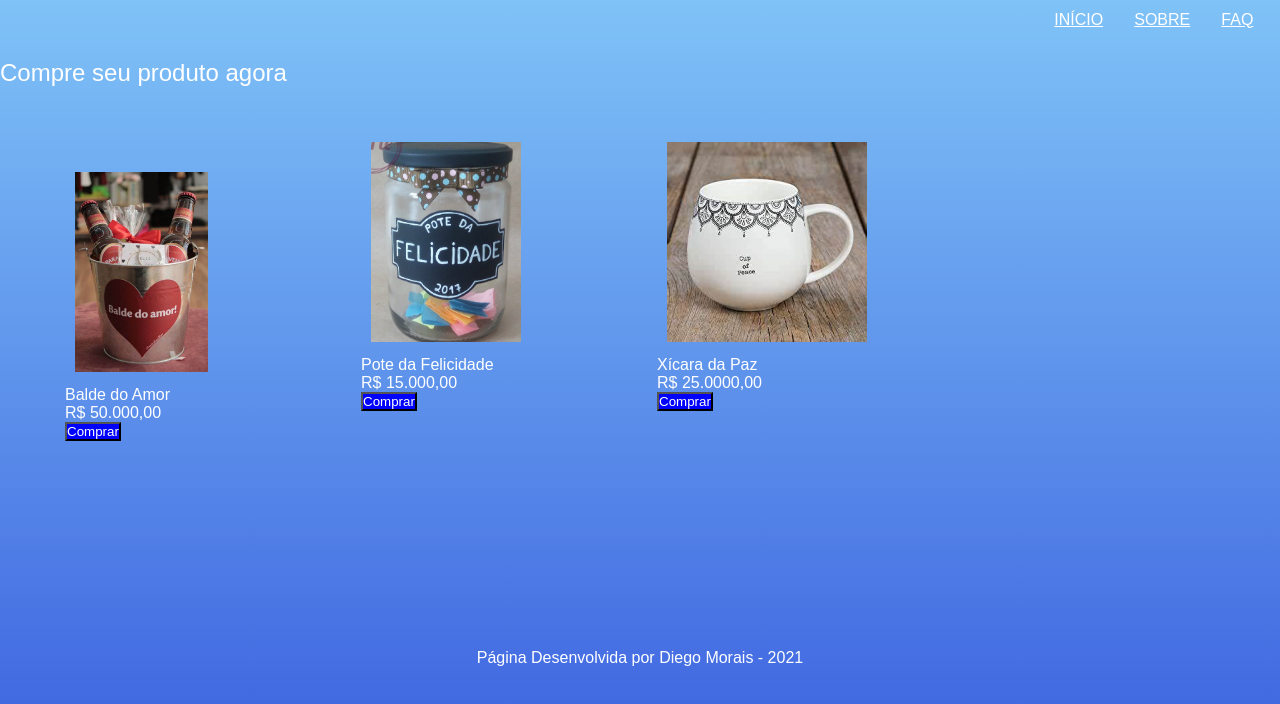
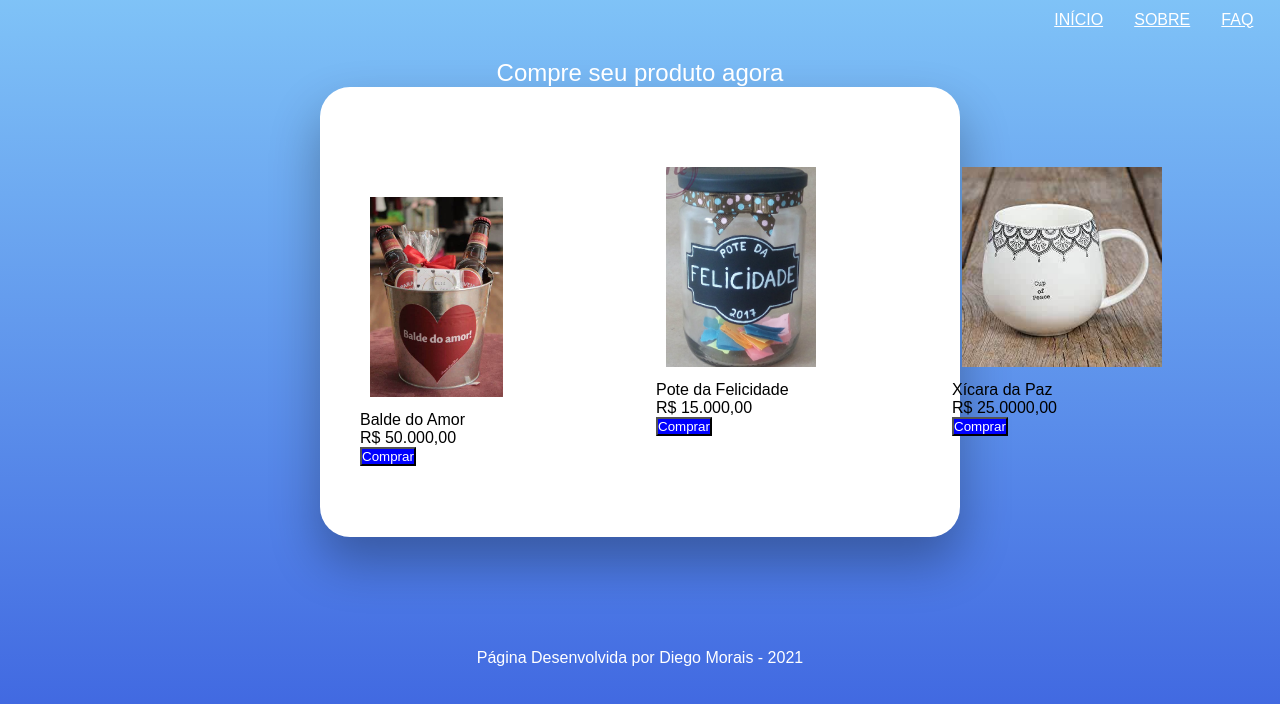
Before and after one commit to diegoalrais/mapaDevWeek, a plain HTML site: page index.html in a window 1280 px wide. Shown: the part 92-796 px from the top of the page. Drawn offline with Linux system fonts and the light colour scheme.

Commit message:
segundo commit

```diff
--- a/index.html
+++ b/index.html
@@ -20,7 +20,7 @@
         </nav>
     </header>
     <h2>Compre seu produto agora</h2>
-    <section class="produtos">
+    <div class="produtos">
         <ol>
             <li>
                 <img src="src/imagens/baldeDoAmor.jpg" alt="Foto do balde do amor">
@@ -42,7 +42,7 @@
                 <button class="btComprar" id="comprar3" >Comprar</button>
             </li>
         </ol>
-    </section>
+    </div>
    <script src="js/compra.js"></script>
     <footer class="rodape">Página Desenvolvida por Diego Morais - 2021</footer>
 </body>
--- a/src/css/estilos.css
+++ b/src/css/estilos.css
@@ -55,11 +55,19 @@ header{
 h2{
     margin-top: 30px;
     color: white;
-    ;
+    text-align: center;
 }
 
 .produtos{
-     margin: 25px;
+    width: 50%;
+    min-height: 450px;
+    box-shadow: 0px 25px 50px rgba(0, 0, 0, 0.3);
+    background-color: #fff;
+    display: flex;
+    align-items: center;
+    border-radius: 30px;
+    margin: auto;
+
 
  }
 
@@ -86,7 +94,7 @@ img {
 }
 
 li #descricao{
-    color: white;
+    color:black;
     text-align: justify;
 }
 
```
Also changed, not shown: faq.html (+3 -3 lines).
